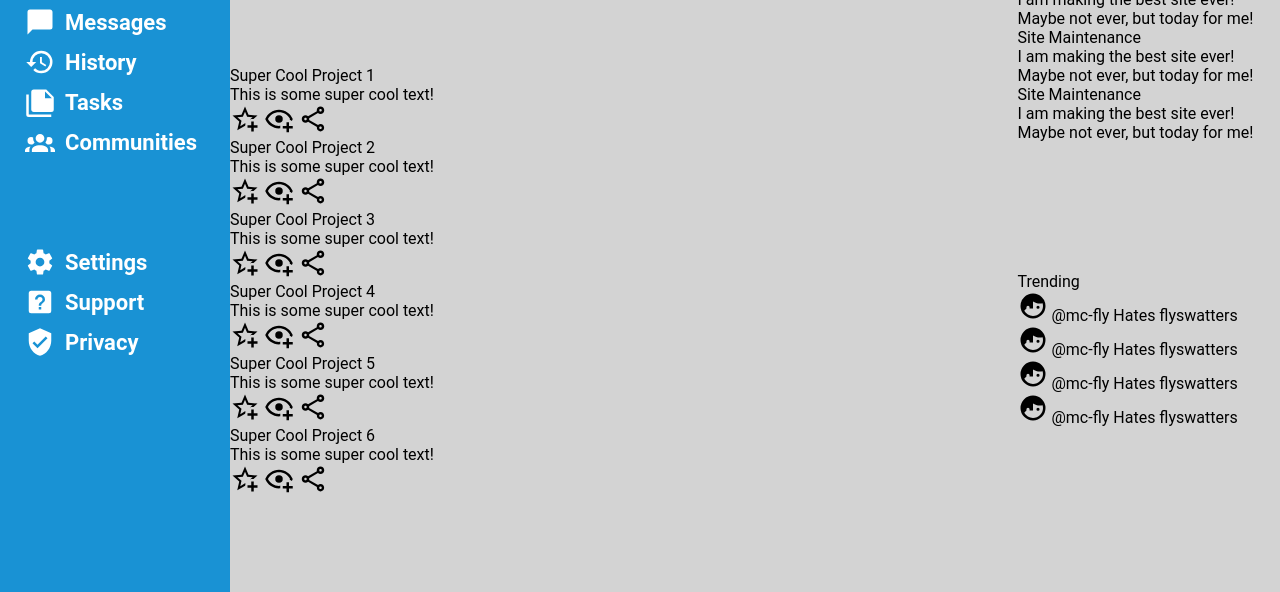
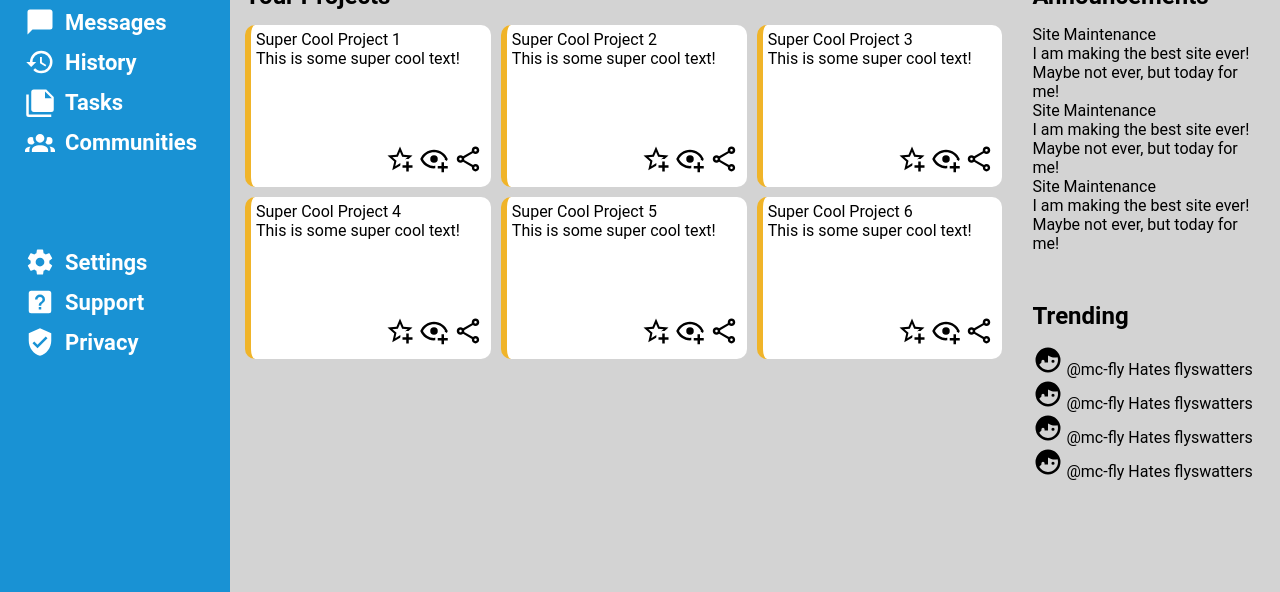
Before and after one commit to Jonah-Taylor/admin-dashboard-template, a plain HTML site: page index.html in a window 1280 px wide. Shown: the part 208-800 px from the top of the page. Drawn offline with Linux system fonts and the light colour scheme.

Commit message:
Finished project cards and working on annoucements and trending

```diff
--- a/index.html
+++ b/index.html
@@ -116,162 +116,174 @@
                     <div class="sub-title">Your Projects</div>
                     <div class="projects">
                         <div class="project">
-                            <div class="a-title">Super Cool Project 1</div>
-                            <div class="a-text">
+                            <div class="p-title">Super Cool Project 1</div>
+                            <div class="p-text">
                                 This is some super cool text!
                             </div>
+                            <div class="project-icons">
                                 <img
-                                class="a-star"
+                                    class="p-star"
                                     src="Images/favorite.svg"
                                     alt=""
                                 />
                                 <img
-                                class="a-vision"
+                                    class="p-view"
                                     src="Images/view.svg"
                                     alt=""
                                 />
                                 <img
-                                class="a-share"
+                                    class="p-share"
                                     src="Images/share.svg"
                                     alt=""
                                 />
                             </div>
+                        </div>
                         <div class="project">
-                            <div class="a-title">Super Cool Project 2</div>
-                            <div class="a-text">
+                            <div class="p-title">Super Cool Project 2</div>
+                            <div class="p-text">
                                 This is some super cool text!
                             </div>
+                            <div class="project-icons">
                                 <img
-                                class="a-star"
+                                    class="p-star"
                                     src="Images/favorite.svg"
                                     alt=""
                                 />
                                 <img
-                                class="a-vision"
+                                    class="p-view"
                                     src="Images/view.svg"
                                     alt=""
                                 />
                                 <img
-                                class="a-share"
+                                    class="p-share"
                                     src="Images/share.svg"
                                     alt=""
                                 />
                             </div>
+                        </div>
                         <div class="project">
-                            <div class="a-title">Super Cool Project 3</div>
-                            <div class="a-text">
+                            <div class="p-title">Super Cool Project 3</div>
+                            <div class="p-text">
                                 This is some super cool text!
                             </div>
+                            <div class="project-icons">
                                 <img
-                                class="a-star"
+                                    class="p-star"
                                     src="Images/favorite.svg"
                                     alt=""
                                 />
                                 <img
-                                class="a-vision"
+                                    class="p-view"
                                     src="Images/view.svg"
                                     alt=""
                                 />
                                 <img
-                                class="a-share"
+                                    class="p-share"
                                     src="Images/share.svg"
                                     alt=""
                                 />
                             </div>
+                        </div>
                         <div class="project">
-                            <div class="a-title">Super Cool Project 4</div>
-                            <div class="a-text">
+                            <div class="p-title">Super Cool Project 4</div>
+                            <div class="p-text">
                                 This is some super cool text!
                             </div>
+                            <div class="project-icons">
                                 <img
-                                class="a-star"
+                                    class="p-star"
                                     src="Images/favorite.svg"
                                     alt=""
                                 />
                                 <img
-                                class="a-vision"
+                                    class="p-view"
                                     src="Images/view.svg"
                                     alt=""
                                 />
                                 <img
-                                class="a-share"
+                                    class="p-share"
                                     src="Images/share.svg"
                                     alt=""
                                 />
                             </div>
+                        </div>
                         <div class="project">
-                            <div class="a-title">Super Cool Project 5</div>
-                            <div class="a-text">
+                            <div class="p-title">Super Cool Project 5</div>
+                            <div class="p-text">
                                 This is some super cool text!
                             </div>
+                            <div class="project-icons">
                                 <img
-                                class="a-star"
+                                    class="p-star"
                                     src="Images/favorite.svg"
                                     alt=""
                                 />
                                 <img
-                                class="a-vision"
+                                    class="p-view"
                                     src="Images/view.svg"
                                     alt=""
                                 />
                                 <img
-                                class="a-share"
+                                    class="p-share"
                                     src="Images/share.svg"
                                     alt=""
                                 />
                             </div>
+                        </div>
                         <div class="project">
-                            <div class="a-title">Super Cool Project 6</div>
-                            <div class="a-text">
+                            <div class="p-title">Super Cool Project 6</div>
+                            <div class="p-text">
                                 This is some super cool text!
                             </div>
+                            <div class="project-icons">
                                 <img
-                                class="a-star"
+                                    class="p-star"
                                     src="Images/favorite.svg"
                                     alt=""
                                 />
                                 <img
-                                class="a-vision"
+                                    class="p-view"
                                     src="Images/view.svg"
                                     alt=""
                                 />
                                 <img
-                                class="a-share"
+                                    class="p-share"
                                     src="Images/share.svg"
                                     alt=""
                                 />
                             </div>
                         </div>
                     </div>
-                <div class="announces-container">
+                </div>
+                <div class="announcements-container">
                     <div class="sub-title">Announcements</div>
-                    <div class="mb-announces">
-                        <div class="annouce">
-                            <div class="title">Site Maintenance</div>
-                            <div class="announce-text">
+                    <div class="announcements">
+                        <div class="announce">
+                            <div class="a-title">Site Maintenance</div>
+                            <div class="a-text">
                                 I am making the best site ever! Maybe not ever,
                                 but today for me!
                             </div>
                             <div class="break-line"></div>
                         </div>
-                        <div class="annouce">
-                            <div class="title">Site Maintenance</div>
-                            <div class="announce-text">
+                        <div class="announce">
+                            <div class="a-title">Site Maintenance</div>
+                            <div class="a-text">
                                 I am making the best site ever! Maybe not ever,
                                 but today for me!
                             </div>
                             <div class="break-line"></div>
                         </div>
-                        <div class="annouce">
-                            <div class="title">Site Maintenance</div>
-                            <div class="announce-text">
+                        <div class="announce">
+                            <div class="a-title">Site Maintenance</div>
+                            <div class="a-text">
                                 I am making the best site ever! Maybe not ever,
                                 but today for me!
                             </div>
                         </div>
                     </div>
                 </div>
-                <div class="tending-container">
+                <div class="trending-container">
                     <div class="sub-title">Trending</div>
                     <div class="t-profiles">
                         <div class="t-profile">
--- a/styles.css
+++ b/styles.css
@@ -182,12 +182,43 @@ img {
     grid-template-rows: 1fr 1fr;
 }
 
-.projects-container {
-    display: grid;
-    grid-area: 1 / 1 / 3 / 2;
+.sub-title {
+    font-weight: bold;
+    font-size: 24px;
+    padding: 15px 0px;
 }
 
-.mb-projects {
+.projects-container {
+    grid-area: 1 / 1 / 3 / 2;
+    margin: 15px;
+}
+
+.announcements-container {
+    grid-area: 1 / 2 / 2 / 3;
+    margin: 15px;
+}
+
+.trending-container {
+    grid-area: 2 / 2 / 3 / 3;
+    margin: 15px;
+}
+
+.projects {
+    display: grid;
     grid-template-columns: repeat(auto-fit, minmax(200px, 1fr));
-    margin-top: 50px;
+    gap: 10px;
 }
+
+.project {
+    display: grid;
+    grid-template-rows: 1fr 5fr 2fr;
+    padding: 5px;
+    background-color: white;
+    border-left: 6px outset #f0b429;
+    border-radius: 10px;
+}
+
+.project-icons {
+    justify-self: right;
+    padding: 0px 3px;
+}
```
Lines whose indentation alone changed are shown as unchanged.
